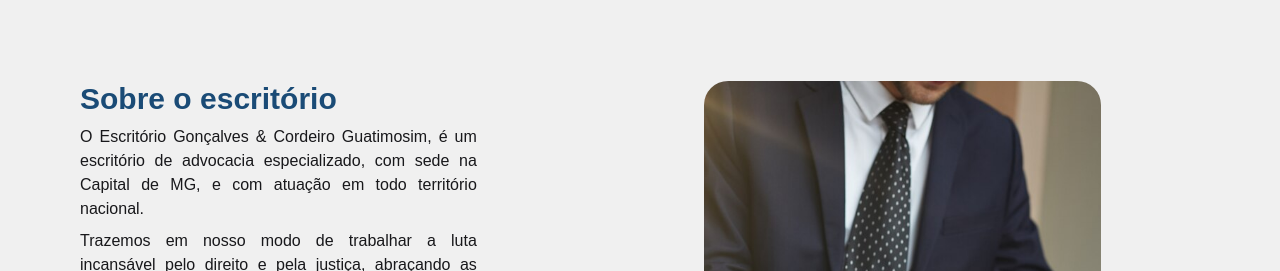
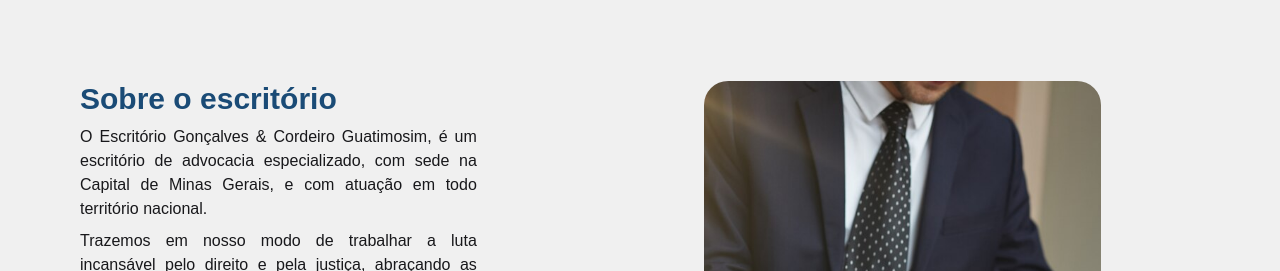
Before and after one commit to oisouguilherme/Advocacia_Milena_LP, a Next.js app: page / in a window 1280 px wide. Shown: the part 840-1111 px from the top of the page. Built offline with nearby package versions, Linux system fonts and the light colour scheme.

Commit message:
fix: erro e text

```diff
--- a/src/components/SobreEscritorio.jsx
+++ b/src/components/SobreEscritorio.jsx
@@ -16,8 +16,8 @@ export function SobreEscritorio() {
         <h2 className="text-3xl font-bold text-azul">Sobre o escritório</h2>
         <p>
           O Escritório Gonçalves & Cordeiro Guatimosim, é um escritório de
-          advocacia especializado, com sede na Capital de MG, e com atuação em
-          todo território nacional.
+          advocacia especializado, com sede na Capital de Minas Gerais, e com
+          atuação em todo território nacional.
         </p>
         <p>
           Trazemos em nosso modo de trabalhar a luta incansável pelo direito e
```
